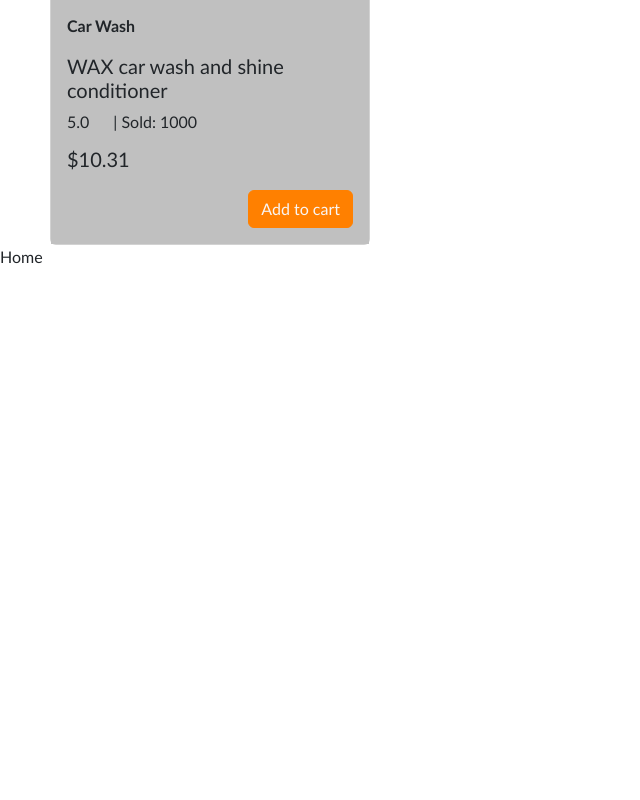
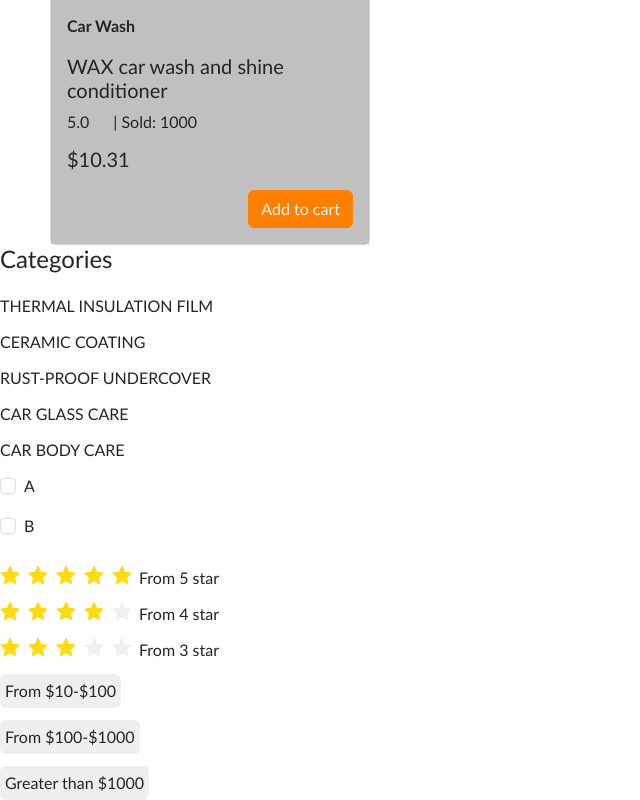
Before and after one commit to Tuanne2108/CarStorePrj, a React (Create React App) app: page / in a window 1280 px wide. Shown: the part 1037-1837 px from the top of the page, without its empty margins (0-640 px from the left). Before the commit the page ends 1306 px from the top, so only its background shows below. Built offline with nearby package versions, Linux system fonts and the light colour scheme; some icons are missing.

Commit message:
Add navigation bar

```diff
--- a/package.json
+++ b/package.json
@@ -7,6 +7,7 @@
     "@testing-library/jest-dom": "^5.17.0",
     "@testing-library/react": "^13.4.0",
     "@testing-library/user-event": "^13.5.0",
+    "antd": "^5.12.5",
     "bootstrap": "^5.3.2",
     "boxicons": "^2.1.4",
     "react": "^18.2.0",
--- /dev/null
+++ b/src/components/NavBar.jsx
@@ -0,0 +1,73 @@
+import React from "react";
+import { Form } from "react-bootstrap";
+import { Rate } from "antd";
+
+export const NavBar = () => {
+    const renderContent = (type, options) => {
+        switch (type) {
+            case "text":
+                return options.map((option, index) => (
+                    <div key={index}>{option}</div>
+                ));
+            case "checkbox":
+                return (
+                    <Form>
+                        {options.map((option) => (
+                            <div key={`${option}`} className="mb-3">
+                                <Form.Check
+                                    id={`${option}`}
+                                    value={`${option.value}`}
+                                    label={`${option.label}`}
+                                    onChange={null}
+                                />
+                            </div>
+                        ))}
+                    </Form>
+                );
+            case "rating":
+                return options.map((option) => {
+                    return (
+                        <div>
+                            <Rate disabled defaultValue={option} />
+                            <span style={{marginLeft:'7px'}}>From {option} star</span>
+                        </div>
+                    );
+                });
+            case "price":
+                return options.map((option)=>{
+                    return (
+                        <div className="priceRange">
+                            {option}
+                        </div>
+                    )
+                })
+            default:
+                return {};
+        }
+    };
+
+    return (
+        <div className="productCategory">
+            <h4>Categories</h4>
+            {renderContent("text", [
+                "THERMAL INSULATION FILM",
+                "CERAMIC COATING",
+                "RUST-PROOF UNDERCOVER",
+                "CAR GLASS CARE",
+                "CAR BODY CARE",
+            ])}
+            {renderContent("checkbox", [
+                {
+                    label: "A",
+                    value: "abc",
+                },
+                {
+                    label: "B",
+                    value: "def",
+                },
+            ])}
+            {renderContent("rating", [5, 4, 3])}
+            {renderContent("price", ['From $10-$100', 'From $100-$1000', 'Greater than $1000'])}
+        </div>
+    );
+};
--- a/src/pages/Home/Home.jsx
+++ b/src/pages/Home/Home.jsx
@@ -8,6 +8,7 @@ import img3 from "../../assets/images/img3.png";
 import img4 from "../../assets/images/img4.jpg";
 import img5 from "../../assets/images/img5.jpg";
 import img6 from "../../assets/images/img6.webp";
+import { NavBar } from "../../components/NavBar";
 
 export const Home = () => {
     const arr = [
@@ -32,7 +33,9 @@ export const Home = () => {
             <div className="productCard">
                 <ItemCard />
             </div>
-            Home
+            <div>
+                <NavBar/>
+            </div>
         </>
     );
 };
--- a/src/styles/header.scss
+++ b/src/styles/header.scss
@@ -91,3 +91,14 @@ a{
     justify-content: center;
     align-items: center;
 }
+.productCategory{
+    display: flex;
+    flex-direction: column;
+    gap: 12px;
+}
+.priceRange{
+    background-color: rgb(240, 239, 237);
+    width: fit-content;
+    border-radius: 6px;
+    padding: 5px;
+}
```
Also changed, not shown: 1 other file (tests, documents, lock files or other folders).
